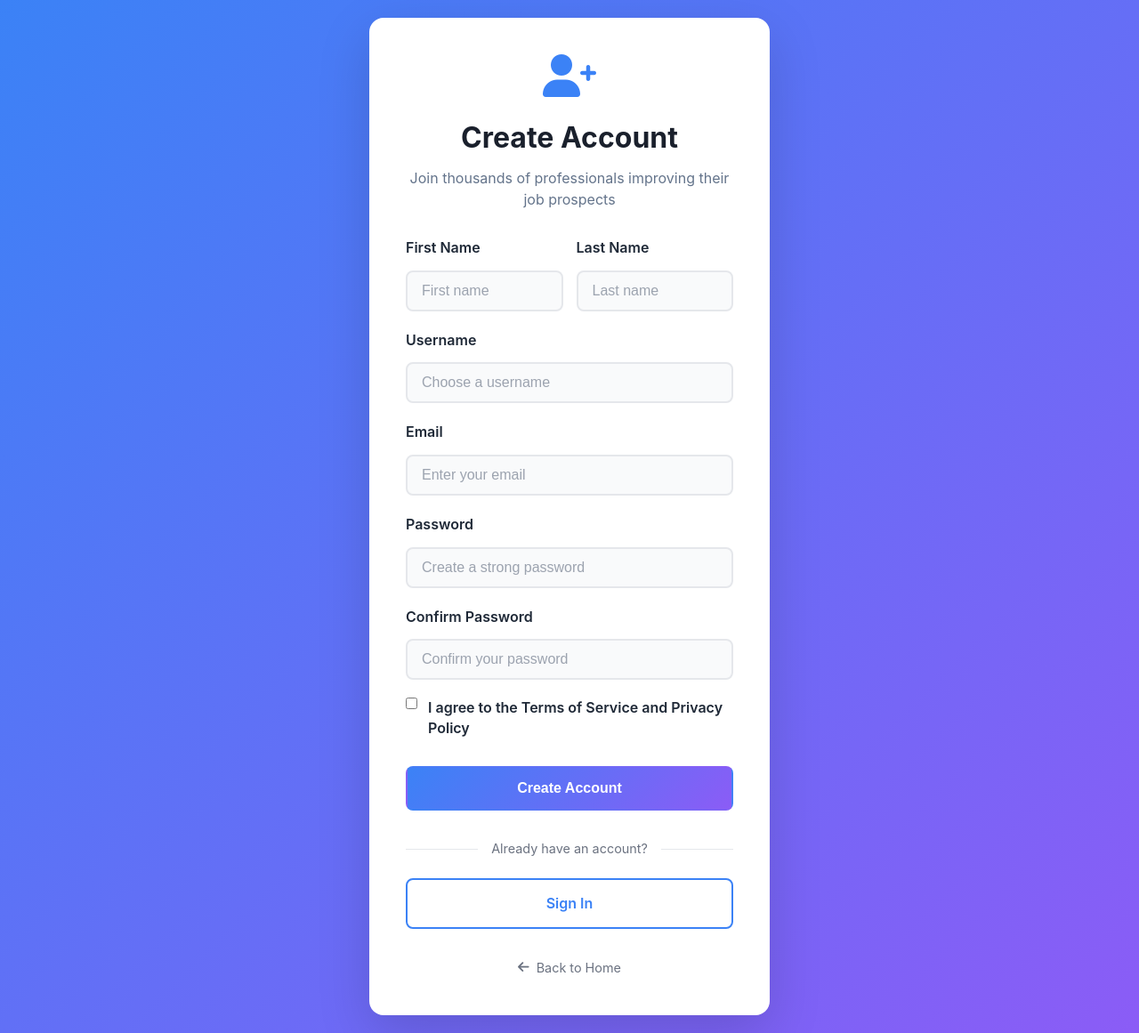
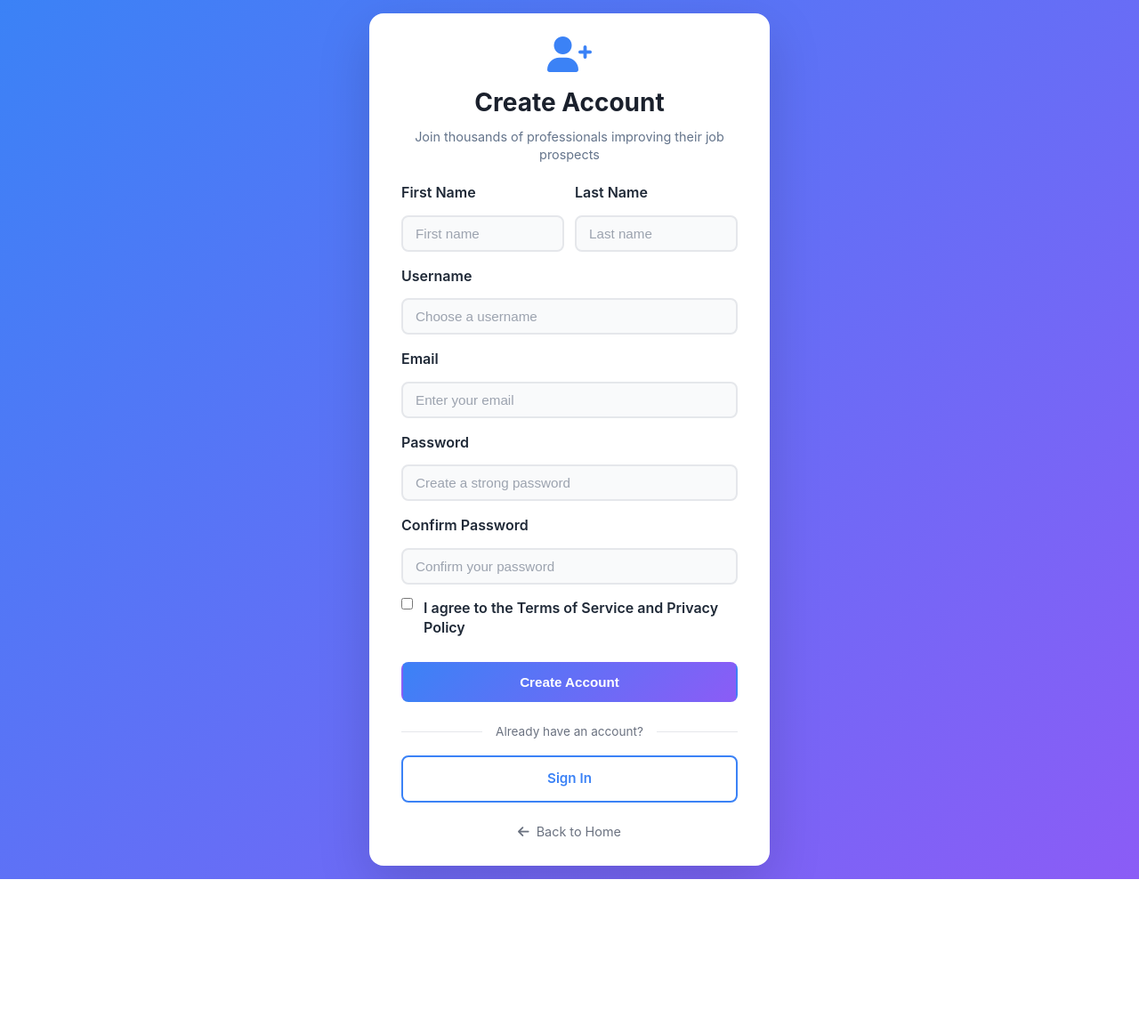
Before and after one commit to pawanbhattarai/resumeanalyzer, a Flask app: page /auth/register in a window 1280 px wide. Shown: the whole page at 89% size. After the commit the page ends 988 px from the top, so only its background shows below. Run offline with Flask 3, Linux system fonts and the light colour scheme.

Commit message:
Assistant checkpoint: Optimized auth pages for single desktop viewport
Assistant generated file changes:
- static/auth.css: Optimize auth pages for single desktop viewport - reduce padding and spacing, Reduce form spacing for better viewport fit, Optimize button and footer spacing, Reduce divider and footer margins, Reduce flash message spacing

---

User prompt:

ensuere it fit on the one window view. in desktop

Replit-Commit-Author: Assistant
Replit-Commit-Session-Id: 9fdaa9cb-598a-4eac-add3-7461c70dd6e9
Replit-Commit-Event-Id: 0dea8149-9af4-4f29-be6f-0776cc0702e9

```diff
--- a/static/auth.css
+++ b/static/auth.css
@@ -6,7 +6,7 @@
     display: flex;
     align-items: center;
     justify-content: center;
-    padding: 20px;
+    padding: 15px;
 }
 
 .auth-container {
@@ -17,7 +17,7 @@
 .auth-card {
     background: white;
     border-radius: 16px;
-    padding: 40px;
+    padding: 25px 35px;
     box-shadow: 0 20px 60px rgba(0, 0, 0, 0.15);
     border: 1px solid rgba(255, 255, 255, 0.2);
 }
@@ -28,57 +28,57 @@
 
 .auth-header {
     text-align: center;
-    margin-bottom: 30px;
+    margin-bottom: 20px;
 }
 
 .auth-header i {
-    font-size: 3rem;
+    font-size: 2.5rem;
     color: #3b82f6;
-    margin-bottom: 20px;
+    margin-bottom: 12px;
     display: block;
 }
 
 .auth-header h1 {
-    font-size: 2rem;
+    font-size: 1.75rem;
     font-weight: 700;
     color: #1a202c;
-    margin-bottom: 8px;
+    margin-bottom: 6px;
 }
 
 .auth-header p {
     color: #64748b;
-    font-size: 1rem;
-    line-height: 1.5;
+    font-size: 0.9rem;
+    line-height: 1.4;
 }
 
 .auth-form {
-    margin-bottom: 30px;
+    margin-bottom: 20px;
 }
 
 .form-row {
     display: grid;
     grid-template-columns: 1fr 1fr;
-    gap: 15px;
+    gap: 12px;
 }
 
 .form-group {
-    margin-bottom: 20px;
+    margin-bottom: 15px;
 }
 
 .form-label {
     display: block;
     font-weight: 600;
     color: #374151;
-    margin-bottom: 8px;
-    font-size: 0.9rem;
+    margin-bottom: 6px;
+    font-size: 0.875rem;
 }
 
 .form-input {
     width: 100%;
-    padding: 12px 16px;
+    padding: 10px 14px;
     border: 2px solid #e5e7eb;
     border-radius: 8px;
-    font-size: 1rem;
+    font-size: 0.95rem;
     transition: all 0.3s ease;
     background-color: #f9fafb;
 }
@@ -125,10 +125,10 @@
 .auth-btn {
     display: block;
     width: 100%;
-    padding: 14px 20px;
+    padding: 12px 18px;
     border: none;
     border-radius: 8px;
-    font-size: 1rem;
+    font-size: 0.95rem;
     font-weight: 600;
     text-align: center;
     text-decoration: none;
@@ -174,7 +174,7 @@
 }
 
 .auth-divider {
-    margin: 20px 0;
+    margin: 15px 0;
     text-align: center;
     position: relative;
 }
@@ -193,13 +193,13 @@
     background: white;
     color: #6b7280;
     padding: 0 15px;
-    font-size: 0.9rem;
+    font-size: 0.85rem;
     position: relative;
     z-index: 1;
 }
 
 .auth-footer {
-    margin-top: 30px;
+    margin-top: 20px;
     text-align: center;
 }
 
@@ -218,13 +218,13 @@
 }
 
 .flash-message {
-    padding: 12px 16px;
+    padding: 10px 14px;
     border-radius: 8px;
-    margin-bottom: 20px;
+    margin-bottom: 15px;
     display: flex;
     align-items: center;
-    gap: 12px;
-    font-size: 0.9rem;
+    gap: 10px;
+    font-size: 0.85rem;
     font-weight: 500;
 }
 
```
